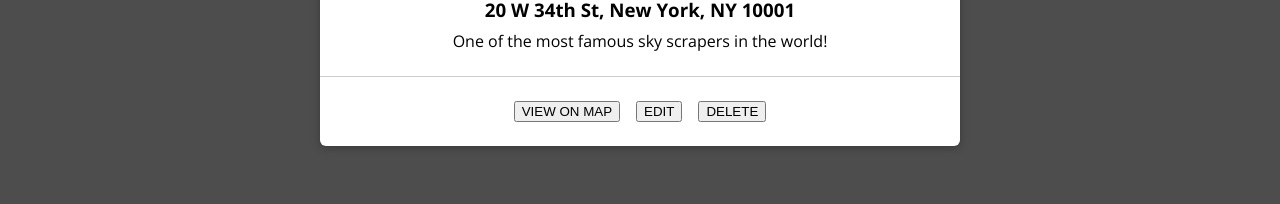
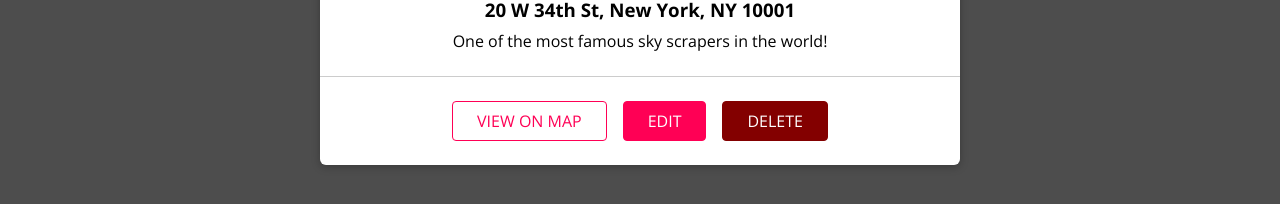
Before and after one commit to michaldobiezynski/mernMapApp, a React (Create React App) app: page /u1/places in a window 1280 px wide. Shown: the part 460-664 px from the top of the page. Built offline with nearby package versions, Linux system fonts and the light colour scheme.

Commit message:
aadded 3 custom buttons and used them in PlaceItem component so far

```diff
--- a/src/places/components/PlaceItem.js
+++ b/src/places/components/PlaceItem.js
@@ -1,24 +1,26 @@
 import React from 'react';
 
 import Card from '../../shared/components/UIElements/Card';
+import Button from '../../shared/components/FormElements/Button';
+
 import './PlaceItem.css';
 
 const PlaceItem = props => {
   return (
-    <li className="place-item">
-      <Card className="place-item__content">
-        <div className="place-item__image">
+    <li className='place-item'>
+      <Card className='place-item__content'>
+        <div className='place-item__image'>
           <img src={props.image} alt={props.title} />
         </div>
-        <div className="place-item__info">
+        <div className='place-item__info'>
           <h2>{props.title}</h2>
           <h3>{props.address}</h3>
           <p>{props.description}</p>
         </div>
-        <div className="place-item__actions">
-          <button>VIEW ON MAP</button>
-          <button>EDIT</button>
-          <button>DELETE</button>
+        <div className='place-item__actions'>
+          <Button inverse>VIEW ON MAP</Button>
+          <Button to={`/places/${props.id}`}>EDIT</Button>
+          <Button danger>DELETE</Button>
         </div>
       </Card>
     </li>
--- /dev/null
+++ b/src/shared/components/FormElements/Button.css
@@ -0,0 +1,61 @@
+.button {
+  font: inherit;
+  padding: 0.5rem 1.5rem;
+  border: 1px solid #ff0055;
+  border-radius: 4px;
+  background: #ff0055;
+  color: white;
+  cursor: pointer;
+  margin-right: 1rem;
+  text-decoration: none;
+  display: inline-block;
+}
+
+.button:focus {
+  outline: none;
+}
+
+.button:hover,
+.button:active {
+  background: #ff4382;
+  border-color: #ff4382;
+}
+
+.button--inverse {
+  background: transparent;
+  color: #ff0055;
+}
+
+.button--inverse:hover,
+.button--inverse:active {
+  color: white;
+  background: #ff0055;
+}
+
+.button--danger {
+  background: #830000;
+  border-color: #830000;
+}
+
+.button--danger:hover,
+.button--danger:active {
+  background: #f34343;
+  border-color: #f34343;
+}
+
+.button:disabled,
+.button:hover:disabled,
+.button:active:disabled {
+  background: #ccc;
+  color: #979797;
+  border-color: #ccc;
+  cursor: not-allowed;
+}
+
+.button--small {
+  font-size: 0.8rem;
+}
+
+.button--big {
+  font-size: 1.5rem;
+}
--- /dev/null
+++ b/src/shared/components/FormElements/Button.js
@@ -0,0 +1,43 @@
+import React from 'react';
+import { Link } from 'react-router-dom';
+
+import './Button.css';
+
+const Button = props => {
+  if (props.href) {
+    return (
+      <a
+        className={`button button--${props.size || 'default'} ${props.inverse &&
+          'button--inverse'} ${props.danger && 'button--danger'}`}
+        href={props.href}
+      >
+        {props.children}
+      </a>
+    );
+  }
+  if (props.to) {
+    return (
+      <Link
+        to={props.to}
+        exact={props.exact}
+        className={`button button--${props.size || 'default'} ${props.inverse &&
+          'button--inverse'} ${props.danger && 'button--danger'}`}
+      >
+        {props.children}
+      </Link>
+    );
+  }
+  return (
+    <button
+      className={`button button--${props.size || 'default'} ${props.inverse &&
+        'button--inverse'} ${props.danger && 'button--danger'}`}
+      type={props.type}
+      onClick={props.onClick}
+      disabled={props.disabled}
+    >
+      {props.children}
+    </button>
+  );
+};
+
+export default Button;
```
